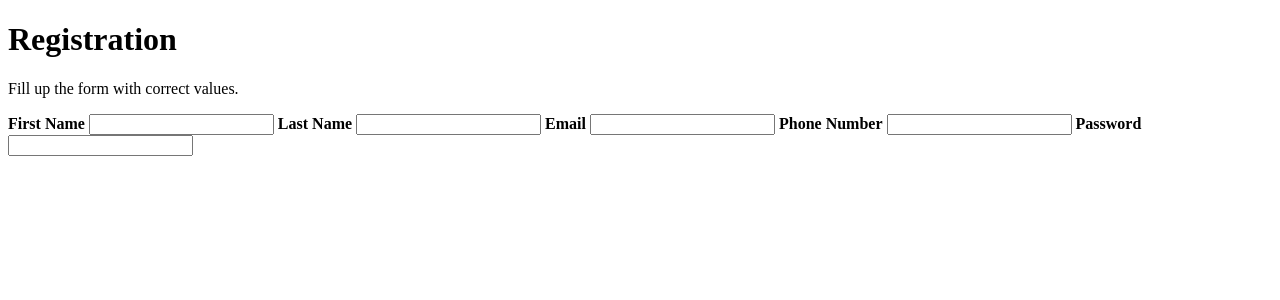
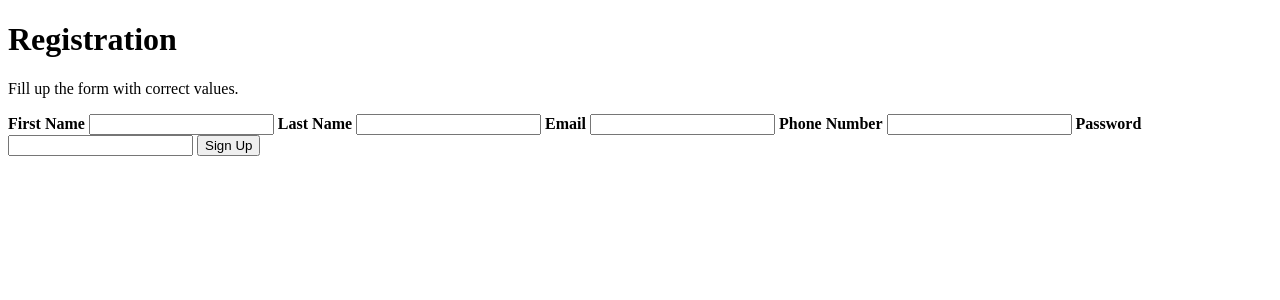
Before and after one commit to SamyukthaMahesh/registration_login, a PHP site: page /registration.php in a window 1280 px wide. Shown: the top 300 px of the page. Run offline with PHP 8.4, Linux system fonts and the light colour scheme.

Commit message:
Update registration.php

```diff
--- a/user_accounts/registration.php
+++ b/user_accounts/registration.php
@@ -20,6 +20,7 @@
 				<input type="text" name="phonenumber" required>
 				<label for="password"><b>Password</b></label>
 				<input type="password" name="password" required>
+				<input type="submit" name="create" value="Sign Up">
 			</div>
 		</form>
 	</div>
```
